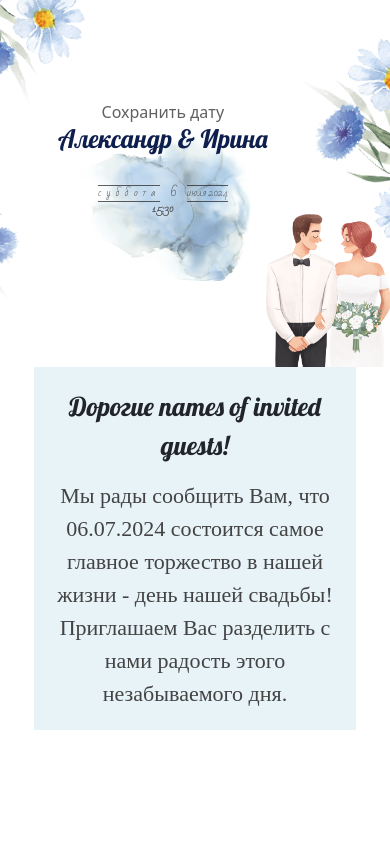
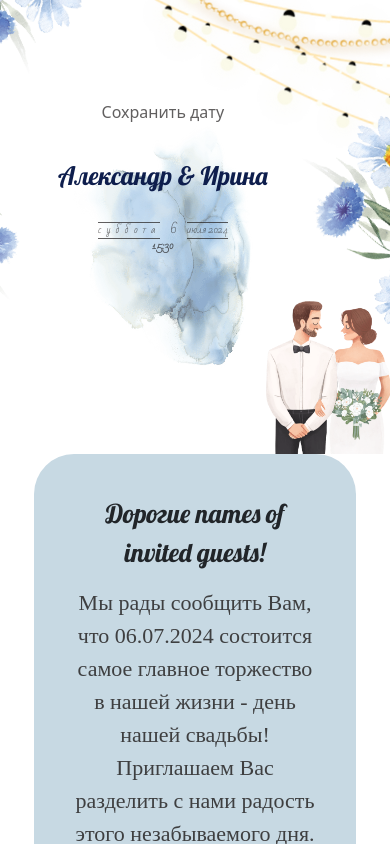
Before and after one commit to irininhub/wedday-invintation, a React (Create React App) app: page / in a window 390 px wide. Built offline with nearby package versions, Linux system fonts and the light colour scheme; no server answers.

Commit message:
fix commit

```diff
--- a/src/component/invitation-header/InvitationHeader.tsx
+++ b/src/component/invitation-header/InvitationHeader.tsx
@@ -1,7 +1,8 @@
 import styles from "./styles.module.scss";
 import frameImage from "../../assets/kluax.webp";
+import groundLamps from "../../assets/lamps.webp";
 import flowersImage from "../../assets/flowersSmall/tl.webp";
-import coupleImage from "../../assets/couple.webp";
+import coupleImage from "../../assets/couple.png";
 import daisiesImage from "../../assets/flowersSmall/t14.webp";
 
 export const InvitationHeader = () => {
@@ -13,8 +14,9 @@ export const InvitationHeader = () => {
             <img alt="roses" className={styles.flowersImageTop3} src={daisiesImage} />
             <div className={styles.invitationHeaderContent}>
                 <div className={styles.saveTheDate}>Сохранить дату</div>
+                <img alt="flowers" className={styles.groundLamps} src={groundLamps} />
                 <div className={styles.blurredWrapper}>
-                    <img alt="flowers" className={styles.flowersCircle} src={frameImage} />
+                    <img alt="flowers" className={styles.groundCircle} src={frameImage} />
                 </div>
 
                 <div className={styles.newlywedsInfo}>
--- a/src/component/invitation-header/styles.module.scss
+++ b/src/component/invitation-header/styles.module.scss
@@ -22,28 +22,28 @@
         top: -35%;
         left: -30vw;
         transform: rotate(-45deg) scale(1, -1);
-        width: 43%
+        width: 43%;
     }
     .flowersImageTop1 {
         position: absolute;
         top: 130px;
         transform: rotate(-15deg) scale(-1, -1);
         left: -37vw;
-        width: 38%
+        width: 38%;
     }
     .flowersImageTop2 {
         position: absolute;
         top: -48px;
         transform: rotate(114deg);
         left: -21vw;
-        width: 20%
+        width: 20%;
     }
     .flowersImageTop3 {
         position: absolute;
         top: -48px;
         transform: rotate(114deg);
         left: -21vw;
-        width: 20%
+        width: 20%;
     }
 
     .flowersImageBottom {
@@ -68,14 +68,28 @@
         opacity: 0.9;
         width: 40%;
     }
-
+    .groundLamps {
+        top: -5vh;
+        left: 51vh;
+        width: 51vw;
+        position: absolute;
+        transform: rotate(7deg);
+        @media only screen and (max-width: 1024px) {
+            top: -4vh;
+            left: 30%;
+            width: 66vw;
+            transform: rotate(8deg);
+            min-width: 500px;
+        }
+    }
     .blurredWrapper {
         width: 88%;
         animation: 1s rising ease;
         display: flex;
         justify-content: center;
         opacity: 0.65;
-        .flowersCircle {
+        min-height: 250px;
+        .groundCircle {
             width: 80%;
         }
     }
--- a/src/component/presentation/styles.module.scss
+++ b/src/component/presentation/styles.module.scss
@@ -1,10 +1,12 @@
 @import "../../styles/index.scss";
 .presentation {
-    width: 80%;
+    // border: 1px solid #c7d9e3;
+    width: 85%;
     margin: 80px 20px;
-    padding: 20px 18px;
+    border-radius: 40px;
+    padding: 40px 40px 60px 40px;
     text-align: center;
-    background-color: #d0e8ef82;
+    background-color: #c7d9e3;
     .presentationAppeal {
         font-family: var(--main-header);
         font-size: 26px;
```
Also changed, not shown: src/assets/couple.png (added).
